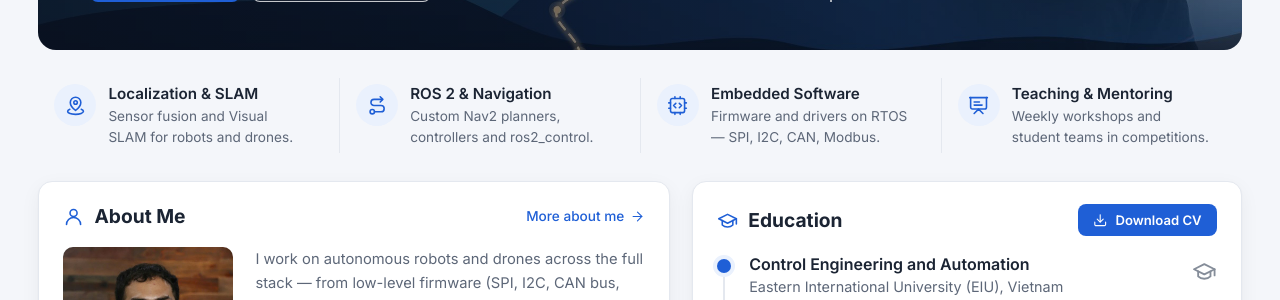
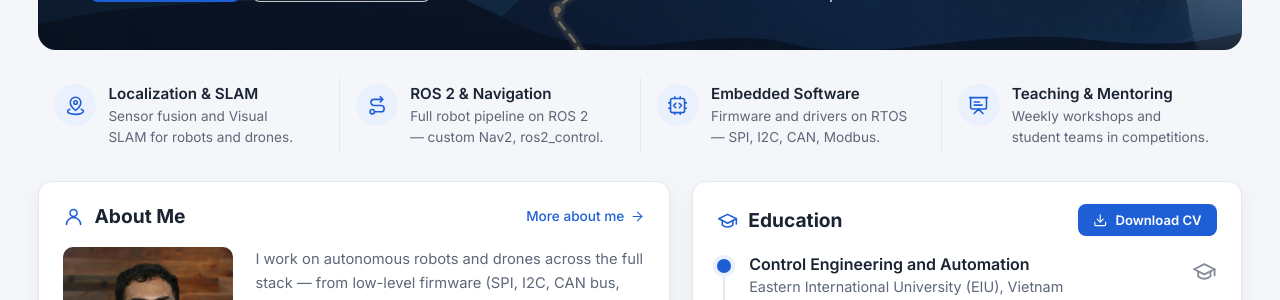
Before and after one commit to NhatTran-97/NhatTran-97.github.io, a Jekyll site: the page built from index.html, in a window 1280 px wide and 900 px high. Shown: the part 448-748 px from the top of the window. Built offline with Jekyll 4.4.1, drawn with Linux system fonts in a browser that asks for light colours.

Commit message:
Home highlight: full robot pipeline on ROS 2
Co-Authored-By: Claude Opus 5.5 <noreply@anthropic.com>
Claude-Session: https://claude.ai/code/session_01WtscMMpGViN2kQZVLN7Eom

```diff
--- a/_data/profile.yml
+++ b/_data/profile.yml
@@ -55,7 +55,7 @@ highlights:
     text: Sensor fusion and Visual SLAM for robots and drones.
   - icon: route
     title: ROS 2 & Navigation
-    text: Custom Nav2 planners, controllers and ros2_control.
+    text: Full robot pipeline on ROS 2 — custom Nav2, ros2_control.
   - icon: chip-code
     title: Embedded Software
     text: Firmware and drivers on RTOS — SPI, I2C, CAN, Modbus.
```
